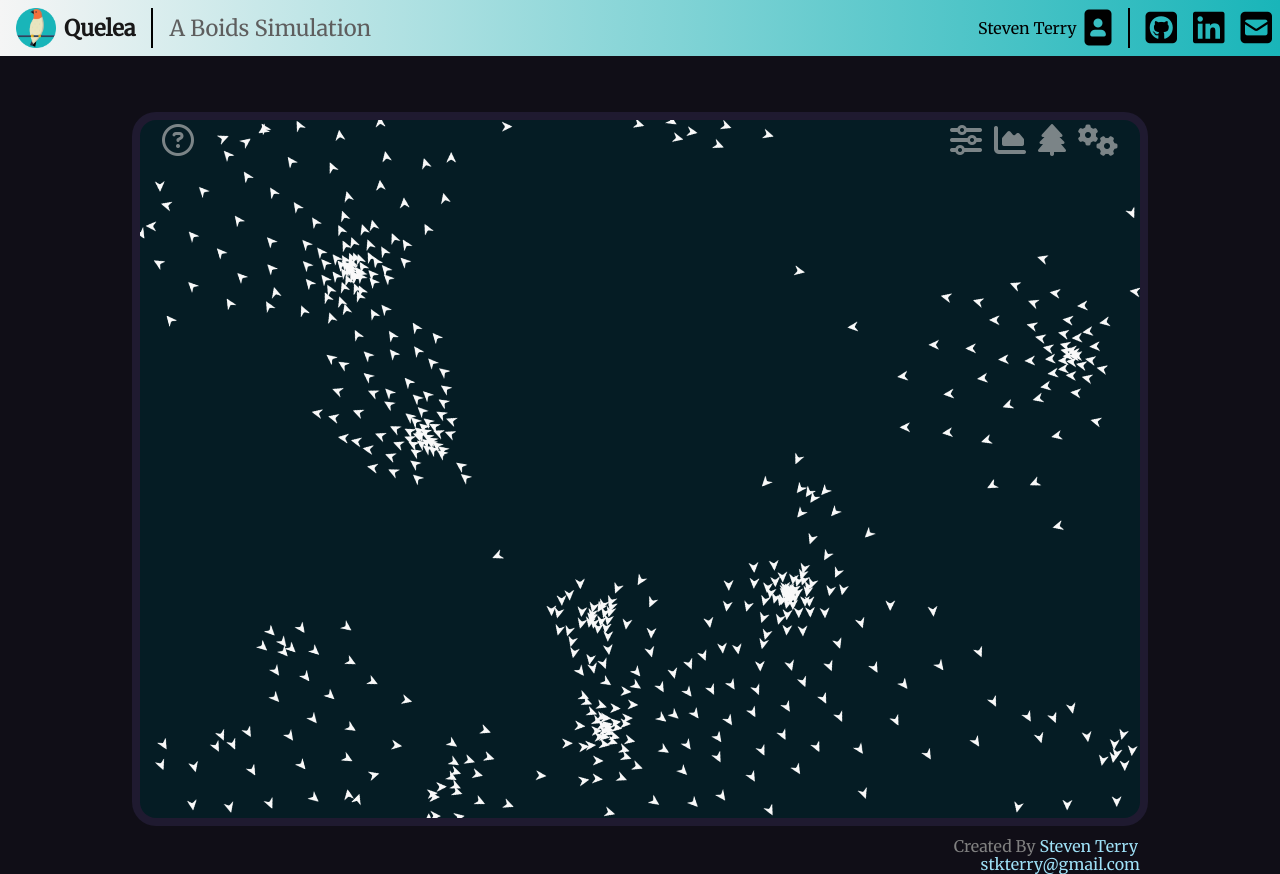
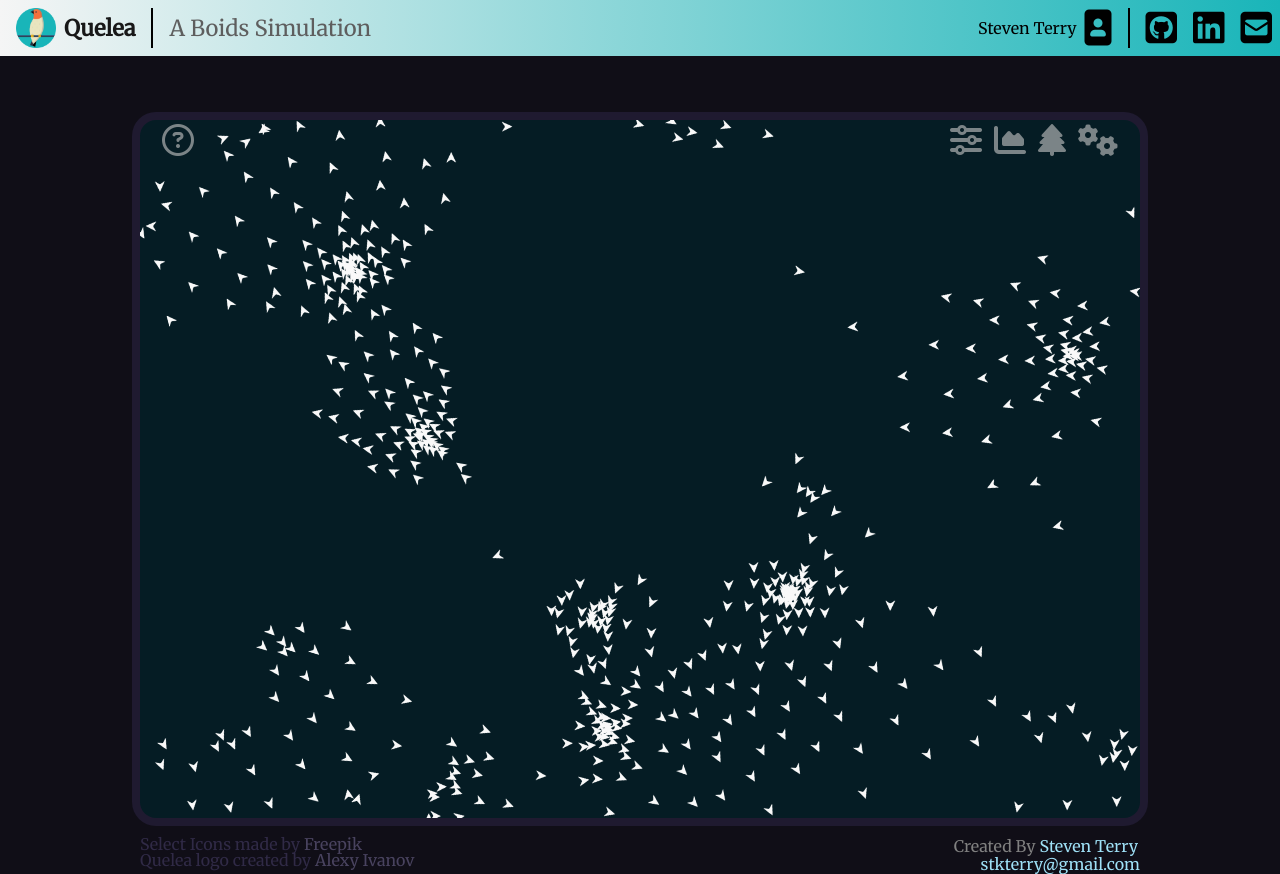
Before and after one commit to stkterry/quelea, a React (Create React App) app: page / in a window 1280 px wide. Built offline with nearby package versions, Linux system fonts and the light colour scheme.

Commit message:
Added more documentation within the app, changed colors, added credits for licensed art

```diff
--- a/package.json
+++ b/package.json
@@ -4,7 +4,7 @@
   "description": "A visualization of boids, a swarm-like algorithm",
   "respository": {
     "type": "git",
-    "url": "git+https://github.com/stkterry/boids.git"
+    "url": "git+https://github.com/stkterry/quelea.git"
   },
   "keywords": [
     "boids",
@@ -19,9 +19,9 @@
   "author": "stkterry",
   "license": "UNLICENSED",
   "bugs": {
-    "url": "https://github.com/stkterry/boids/issues"
+    "url": "https://github.com/stkterry/quelea/issues"
   },
-  "homepage": "https://github.com/stkterry/boids#readme",
+  "homepage": "https://github.com/stkterry/quelea#readme",
   "private": true,
   "dependencies": {
     "react": "^16.8.6",
--- a/src/assets/styles/global.scss
+++ b/src/assets/styles/global.scss
@@ -191,3 +191,15 @@ body {
   box-shadow: inset 0 0 8px 2px rgba(11, 180, 11, 0.918);
   filter: drop-shadow(2px 8px 8px rgba(11, 180, 11, 0.918));
 }
+
+#credits {
+  color: rgb(48, 42, 70);
+  margin-top: -36px;
+  text-align: left;
+  width: 100%;
+
+  a {
+    color: rgb(73, 67, 95);
+    text-decoration: none;
+  }
+}
--- a/src/assets/styles/output.css
+++ b/src/assets/styles/output.css
@@ -219,6 +219,15 @@ body {
   transform: translate(0, -4%);
   box-shadow: inset 0 0 8px 2px rgba(11, 180, 11, 0.918);
   filter: drop-shadow(2px 8px 8px rgba(11, 180, 11, 0.918)); }
+
+#credits {
+  color: #302a46;
+  margin-top: -36px;
+  text-align: left;
+  width: 100%; }
+  #credits a {
+    color: #49435f;
+    text-decoration: none; }
 
 #main {
   margin-top: 64px;
--- a/src/components/main/Main.jsx
+++ b/src/components/main/Main.jsx
@@ -620,6 +620,10 @@ class Main extends React.Component {
           <h3 className="main-about-me">
             stkterry@gmail.com
           </h3>
+        <div id="credits">
+          <h3>Select Icons made by <a href="http://www.flaticon.com/authors/freepik">Freepik</a></h3>
+          <h3>Quelea logo created by <a href="http://alexeyivanov.com/">Alexy Ivanov</a></h3>
+        </div>
         </div>
       </div>
     )
--- a/src/components/main/overlay_info.jsx
+++ b/src/components/main/overlay_info.jsx
@@ -38,18 +38,18 @@ class OverlayInfo extends React.Component {
               emerge from the chaos and random choices they make collectively.
               <br></br>
               <br></br>
-              </p>
+            </p>
             <h2 className="section-heading">Alignment</h2>
             <p className="paragraph">
               In alignment, each boid looks at its neighbors and sums the vectors
               of each of their velocities, or direction and speed of travel.  From
               that the boid gets an average and multiplies it by some factor,
-              adjusting the the strength of it.  They then add that to themselves
+              adjusting the strength of it.  They then add that to themselves
               as an acceleration force, thereby shifting their speed and direction
               slightly more inline with that of their neighbors.
               <br></br>
               <br></br>
-              </p>
+            </p>
             <h1 className="section-heading">Cohesion</h1>
             <p className="paragraph">
               In cohesion, a boid again considers their neighbors, but focuses
@@ -58,13 +58,31 @@ class OverlayInfo extends React.Component {
               <br></br>
               <br></br>
             </p>
-              <h1 className="section-heading">Separation</h1>
+            <h1 className="section-heading">Separation</h1>
             <p className="paragraph">
               Separation is sort of the opposite of cohesion.  Each boid might
               want to move towards the center of their group, but they also need
               some space.  So they consider their neighbors' positions relative to
               it this time, and move towards the most empty space (and away from
               the absolutely nearest neighbors)
+            </p>
+          </div>
+          <div className="boid-overlay-perception-sliders">
+            <h3 className="boid-overlay-slider-heading-text boid-overlay-text">
+              Avoidance (But you said just three behaviors!)
+            </h3>
+            <p className="paragraph">
+              So yeah, the simulation is complete with just those three mechanics
+              but we can make it a lot more fun by introducing an avoidance behavior
+              for non-boidian obstacles.  Boids will always try to avoid obstacles
+              and go around them or simply double back, but certain settings will
+              have them careening into them.  Experiment a bit and see for yourself.
+              <br></br>
+              <br></br>
+              Try clicking the screen and adding a few obstacles.  Check out the
+              Avoidance tab on the right for a few more options.
+              <br></br>
+              <br></br>
             </p>
           </div>
           <div className="boid-overlay-perception-sliders">
@@ -82,6 +100,38 @@ class OverlayInfo extends React.Component {
               Have fun!
             </p>
           </div>
+          <div className="boid-overlay-perception-sliders">
+            <h3 className="boid-overlay-slider-heading-text boid-overlay-text">
+              A Final Note on Implementation
+            </h3>
+            <p className="paragraph">
+              Aside from this being a React application, there are no other libraries
+              or dependencies.  Every library, model, or algorithm was created
+              specifically for this app!  Let's very briefly discuss them.
+              <br></br>
+              <br></br>
+              I created a small vector math lib that each of the boid model's uses
+              to store and manipulate their vectors.  It's not a fully equipped physics
+              engine, but it's more than enough for this simulation in its current form.
+              <br></br>
+              <br></br>
+              You can guess that there's a Boid class but there's also a Swarm class.
+              While the boid houses all of it's own functionality necessary for movement,
+              the Swarm keeps track of and updates the boids as a collection, as well
+              as houses configuration data that can be manipulated through React's state.
+              It makes possible all those lovely sliders and instant updates to the sim.
+              <br></br>
+              <br></br>
+              Lastly, one of the biggest contributors to performance is a <a className="text-raise" href="https://en.wikipedia.org/wiki/Quadtree">Quadtree</a>.
+              It allows the sim to query only those neighbors nearest to any one boid,
+              and could be considered a demonstration in its own right.
+              In the case of this simulation, if the population were set to its
+              max at 1500 boids, the quadtree is able to reduce checks against
+              other boids from 2.25 million per frame to just under five thousand.
+              <br></br>
+              Incredible right?  Be sure to read up on the quadtree if you're unfamiliar.
+            </p>
+          </div>
         </div>
       </div>
     )
```
Also changed, not shown: src/assets/libs/swarm.js.
